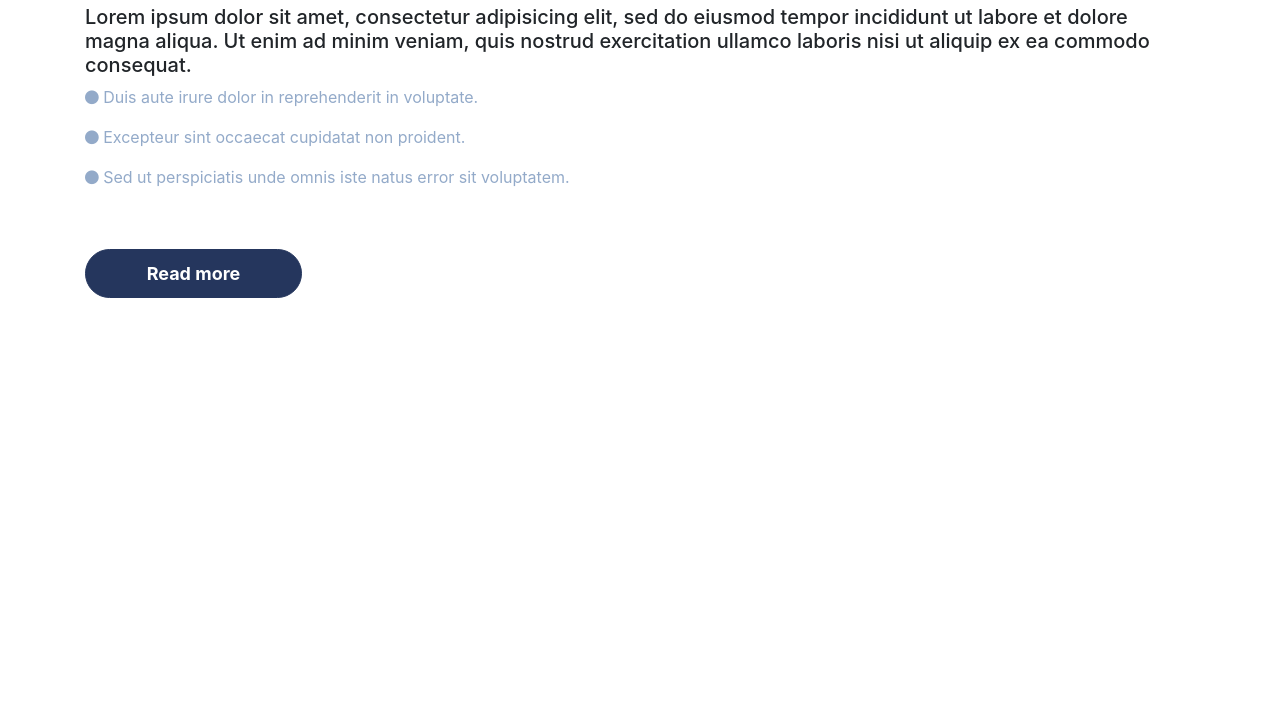
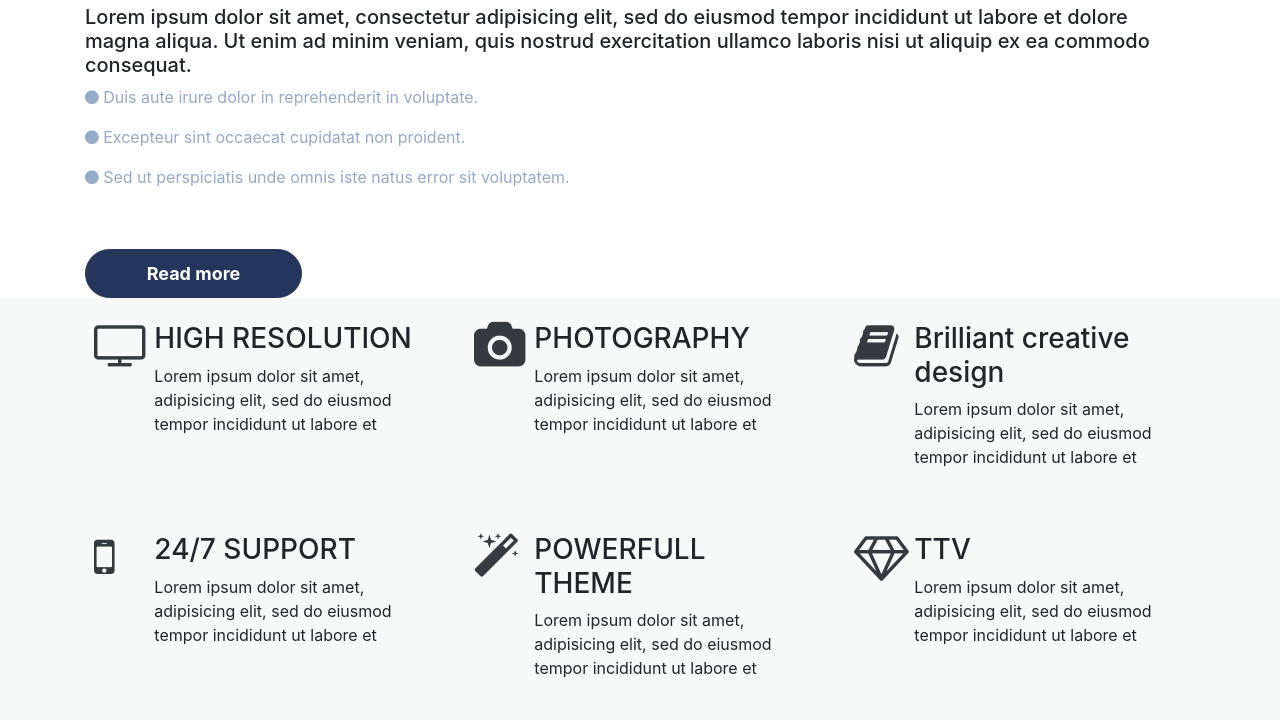
Before and after one commit to lailakh/enyo, a plain HTML site: page index.html in a window 1280 px wide. Shown: the part 1457-2177 px from the top of the page. Before the commit the page ends 1755 px from the top, so only its background shows below. Drawn offline with Linux system fonts and the light colour scheme.

Commit message:
add download bottom

```diff
--- a/css/custome.css
+++ b/css/custome.css
@@ -189,3 +189,9 @@
 }
 
 /*************8download ***********/
+/**************download bottom **********************/
+#download_bottom {
+    background:#f7f9f8;
+}
+
+/**************************/
--- a/index.html
+++ b/index.html
@@ -79,7 +79,93 @@
     <img src="img/lepy.png" >
  </div>
 
-<!--=====================================-->
+<!--======================download bottom===============-->
+<!--=====================download_bottom =================-->
+<div id="download_bottom">
+	<div class="container">
+
+		<div class="row">
+
+			<div class="col-md  p-4">
+				<div class="row">
+					<div class="col-md-2 ">
+						<i class="fa fa-television  text-dark fa-3x"></i>
+					 </div>
+					<div  class="col-md-10" >
+						<h3>HIGH RESOLUTION</h3>
+						<p>Lorem ipsum dolor sit amet,  adipisicing elit, sed do eiusmod tempor incididunt ut labore et</p>
+					</div>
+                  </div>
+			</div>
+
+			<div class="col-md  p-4">
+				<div class="row">
+					<div class="col-md-2 ">
+						<i class="fa fa-camera text-dark fa-3x"></i>
+					 </div>
+					<div  class="col-md-10" >
+						<h3>PHOTOGRAPHY</h3>
+						<p>Lorem ipsum dolor sit amet, adipisicing elit, sed do eiusmod tempor incididunt ut labore et</p>
+					</div>
+                  </div>
+			</div>
+
+			<div class="col-md  p-4">
+				<div class="row">
+					<div class="col-md-2 ">
+						<i class="fa fa-book text-dark  fa-3x"></i>
+					 </div>
+					<div  class="col-md-10" >
+						<h3>Brilliant creative design</h3>
+						<p>Lorem ipsum dolor sit amet, adipisicing elit, sed do eiusmod tempor incididunt ut labore et</p>
+					</div>
+                  </div>
+			</div>
+
+		</div>
+
+		<div class="row">
+
+
+           <div class="col-md  p-4">
+				<div class="row">
+					<div class="col-md-2 ">
+						<i class="fa fa-mobile text-dark  fa-3x"></i>
+					 </div>
+					<div  class="col-md-10" >
+						<h3>24/7 SUPPORT</h3>
+						<p>Lorem ipsum dolor sit amet, adipisicing elit, sed do eiusmod tempor incididunt ut labore et</p>
+					</div>
+                  </div>
+			</div>
+			<div class="col-md  p-4">
+				<div class="row">
+					<div class="col-md-2 ">
+						<i class="fa fa-magic text-dark fa-3x"></i>
+					 </div>
+					<div  class="col-md-10" >
+						<h3>POWERFULL THEME</h3>
+						<p>Lorem ipsum dolor sit amet, adipisicing elit, sed do eiusmod tempor incididunt ut labore et</p>
+					</div>
+                  </div>
+			</div>
+			<div class="col-md  p-4">
+				<div class="row">
+					<div class="col-md-2 ">
+						<i class="fa fa-diamond text-dark fa-3x"></i>
+					 </div>
+					<div  class="col-md-10" >
+						<h3>TTV</h3>
+						<p>Lorem ipsum dolor sit amet, adipisicing elit, sed do eiusmod tempor incididunt ut labore et</p>
+					</div>
+                  </div>
+			</div>
+
+		</div>
+    </div>
+
+</div>
+<!--=====================================================-->
 
   <script src="js/jquery-3.3.1.min.js"></script>
   <script src="js/bootstrap.min.js"></script>
```
